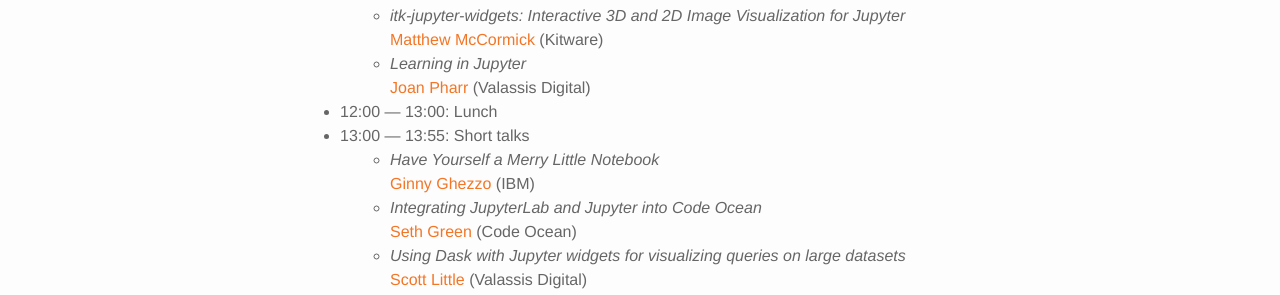
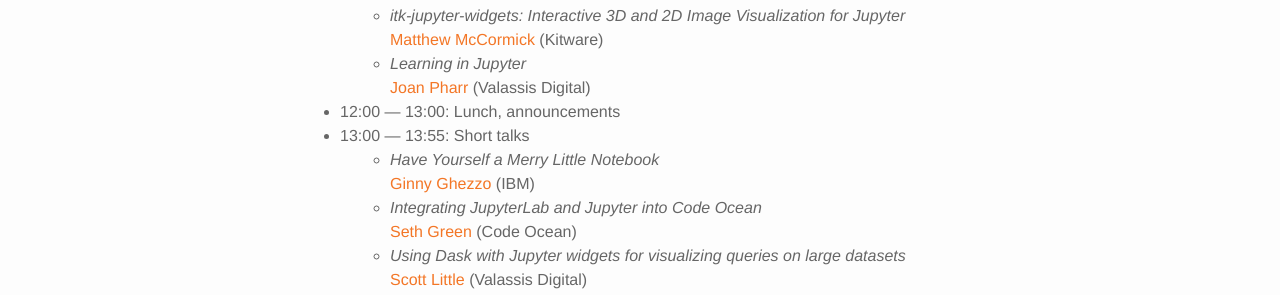
Before and after one commit to bogoli/-folio, a Jekyll site: the page built from information.md, in a window 1280 px wide and 900 px high, scrolled down 665 px. Shown: the part 157-452 px from the top of the window. Built offline with Jekyll 4.4.1, drawn with Linux system fonts in a browser that asks for light colours; nearby versions of some CDN libraries.

Commit message:
Update information.md

```diff
--- a/information.md
+++ b/information.md
@@ -28,7 +28,7 @@ Please visit the [EventBrite page](https://www.eventbrite.com/e/jupyter-day-in-t
 * 11:00 — 12:00: Talks
     * *itk-jupyter-widgets: Interactive 3D and 2D Image Visualization for Jupyter*<br/>[Matthew McCormick](https://twitter.com/thewtex) (Kitware)
     * *Learning in Jupyter*<br />[Joan Pharr](https://www.linkedin.com/in/joan-pharr/) (Valassis Digital)
-* 12:00 — 13:00: Lunch
+* 12:00 — 13:00: Lunch, announcements
 * 13:00 — 13:55: Short talks
     * *Have Yourself a Merry Little Notebook*<br/>[Ginny Ghezzo](https://twitter.com/ginnyghezzo) (IBM)
     * *Integrating JupyterLab and Jupyter into Code Ocean*<br />[Seth Green](https://www.linkedin.com/in/setgree/) (Code Ocean)
```
